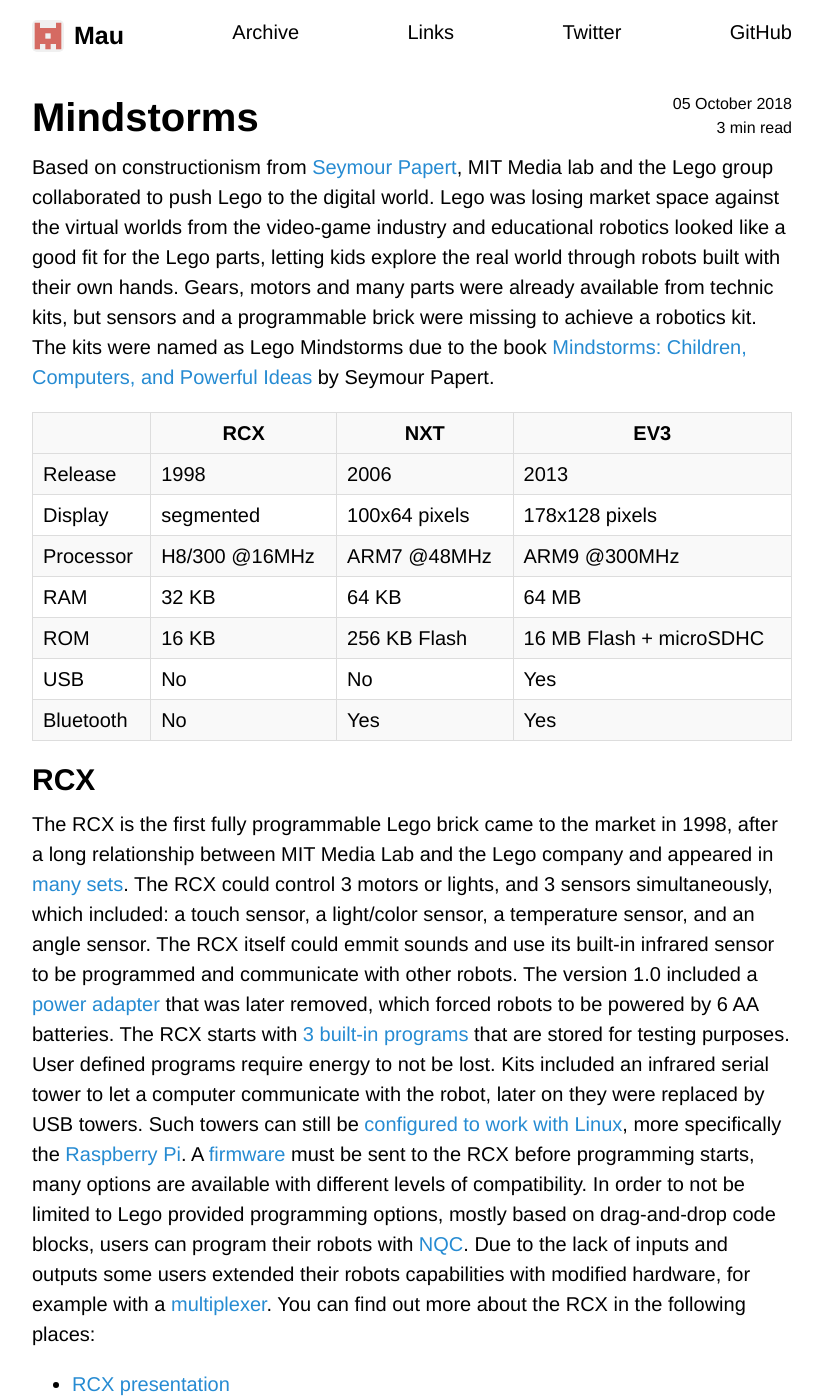
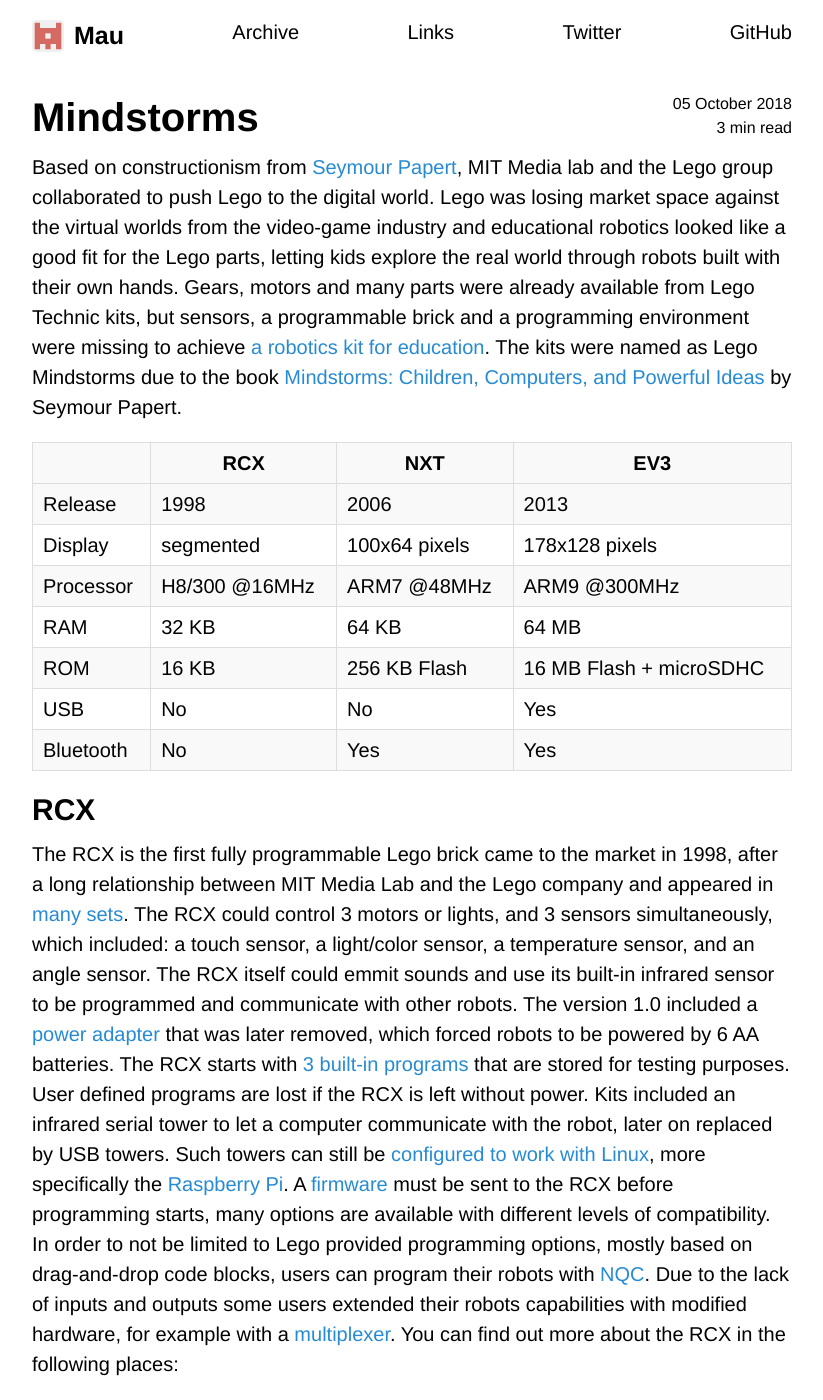
Before and after one commit to Maumagnaguagno/maumagnaguagno.github.io, a Jekyll site: the page built from mindstorms.md, in a window 1280 px wide and 1400 px high. Shown: the whole window, without its empty margins (228-1051 px from the left). Built offline with Jekyll 4.4.1, drawn with Linux system fonts in a browser that asks for light colours; our own code applies the rules of GitHub Pages for plain Markdown files.

Commit message:
Add external link to Mindstorms

```diff
--- a/mindstorms.md
+++ b/mindstorms.md
@@ -9,7 +9,7 @@ hidden: true
 # Mindstorms
 Based on constructionism from [Seymour Papert](https://en.wikipedia.org/wiki/Seymour_Papert), MIT Media lab and the Lego group collaborated to push Lego to the digital world.
 Lego was losing market space against the virtual worlds from the video-game industry and educational robotics looked like a good fit for the Lego parts, letting kids explore the real world through robots built with their own hands.
-Gears, motors and many parts were already available from technic kits, but sensors and a programmable brick were missing to achieve a robotics kit.
+Gears, motors and many parts were already available from Lego Technic kits, but sensors, a programmable brick and a programming environment were missing to achieve [a robotics kit for education](http://hackeducation.com/2015/04/10/mindstorms).
 The kits were named as Lego Mindstorms due to the book [Mindstorms: Children, Computers, and Powerful Ideas](https://en.wikipedia.org/wiki/Mindstorms:_Children,_Computers,_and_Powerful_Ideas) by Seymour Papert.
 
 || RCX | NXT | EV3
@@ -28,8 +28,8 @@ The RCX could control 3 motors or lights, and 3 sensors simultaneously, which in
 The RCX itself could emmit sounds and use its built-in infrared sensor to be programmed and communicate with other robots.
 The version 1.0 included a [power adapter](https://pbrick.info/2013/10/using-an-adapter-to-power-the-rcx-1-0/) that was later removed, which forced robots to be powered by 6 AA batteries.
 The RCX starts with [3 built-in programs](https://pbrick.info/2013/10/rcx-3-built-in-standard-programs/) that are stored for testing purposes.
-User defined programs require energy to not be lost.
-Kits included an infrared serial tower to let a computer communicate with the robot, later on they were replaced by USB towers.
+User defined programs are lost if the RCX is left without power.
+Kits included an infrared serial tower to let a computer communicate with the robot, later on replaced by USB towers.
 Such towers can still be [configured to work with Linux](https://pbrick.info/2013/10/configuring-the-lego-usb-tower-on-linux/), more specifically the [Raspberry Pi](https://minordiscoveries.wordpress.com/2014/01/20/using-nqc-on-a-raspberry-pi-to-program-a-lego-mindstorms-rcx-brick/).
 A [firmware](https://pbrick.info/rcx-firmware/) must be sent to the RCX before programming starts, many options are available with different levels of compatibility.
 In order to not be limited to Lego provided programming options, mostly based on drag-and-drop code blocks, users can program their robots with [NQC](http://bricxcc.sourceforge.net/nqc/ "Not Quite C").
```
